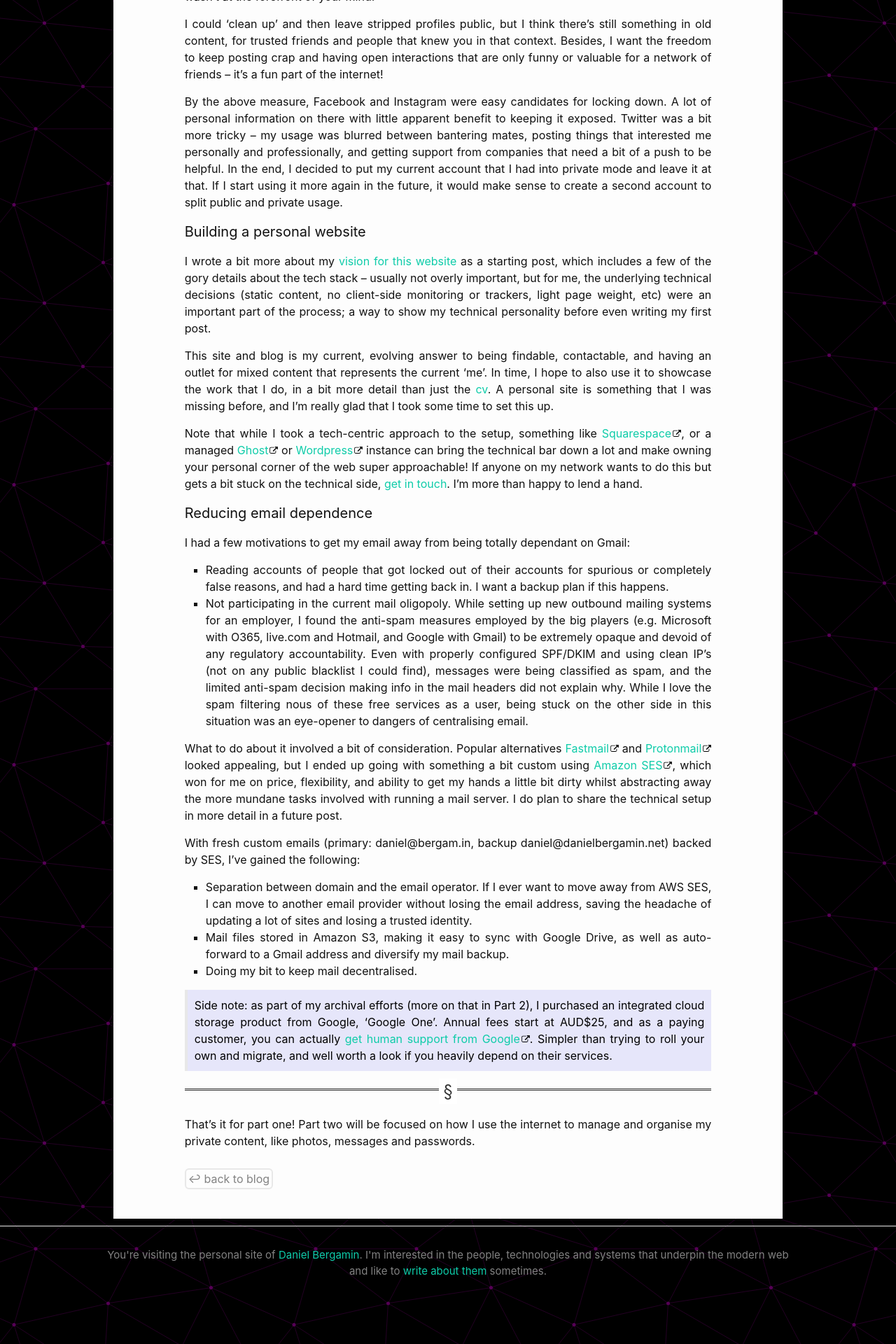
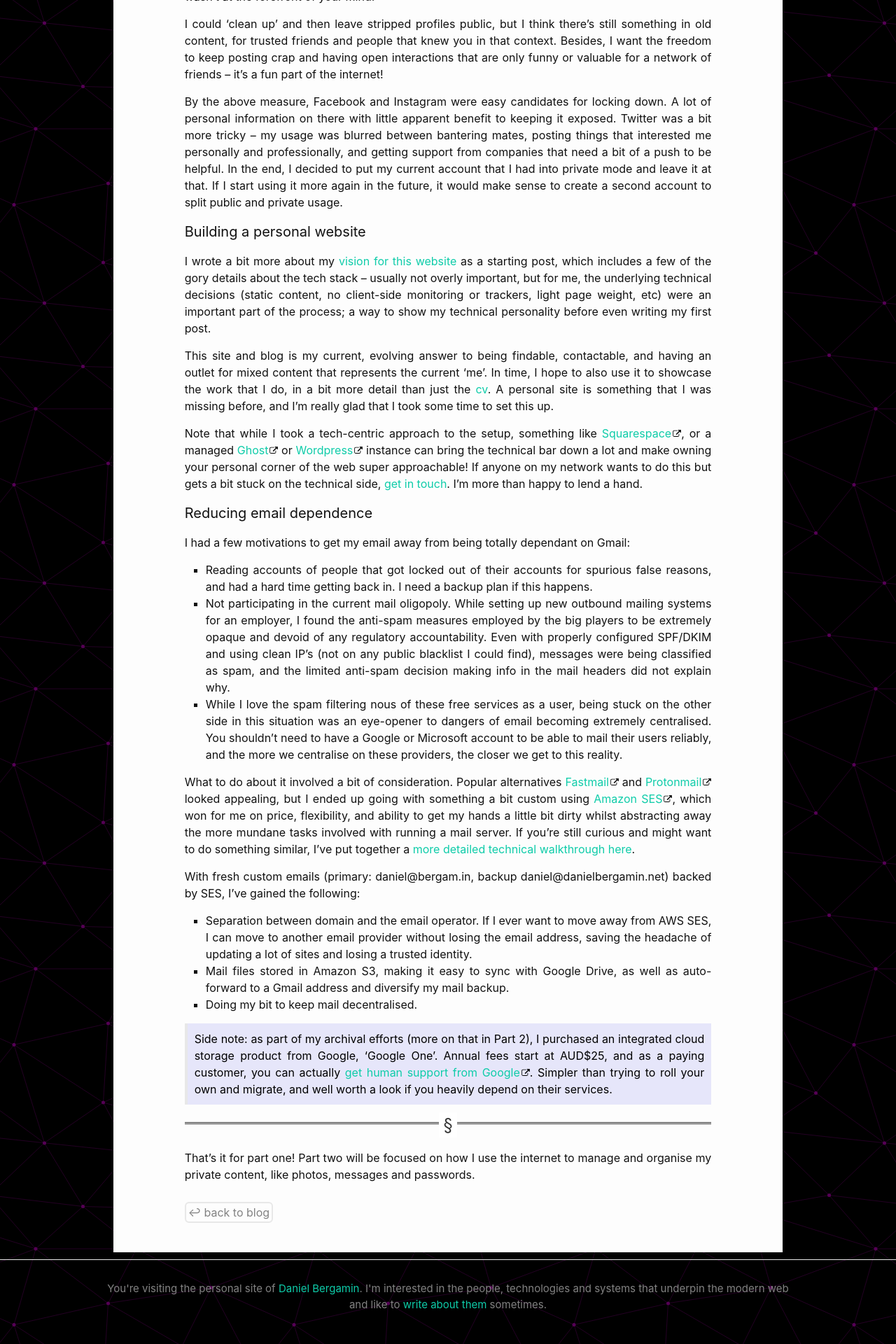
Before and after one commit to dbergamin/dbergamin-personal-site, a Jekyll site: the page built from site/_posts/2020-03-26-digital-footprints-part-1.markdown, in a window 1280 px wide. Shown: the part 2407-4327 px from the top of the page at 70% size. Built offline with Jekyll 4.4.1, drawn with Linux system fonts in a browser that asks for light colours.

Commit message:
New post: my email setup, part 1

```diff
--- a/site/_posts/2020-03-26-digital-footprints-part-1.markdown
+++ b/site/_posts/2020-03-26-digital-footprints-part-1.markdown
@@ -79,10 +80,11 @@ Note that while I took a tech-centric approach to the setup, something like [Squ
 #### Reducing email dependence
 
 I had a few motivations to get my email away from being totally dependant on Gmail:
-* Reading accounts of people that got locked out of their accounts for spurious or completely false reasons, and had a hard time getting back in. I want a backup plan if this happens.
-* Not participating in the current mail oligopoly. While setting up new outbound mailing systems for an employer, I found the anti-spam measures employed by the big players (e.g. Microsoft with O365, live.com and Hotmail, and Google with Gmail) to be extremely opaque and devoid of any regulatory accountability. Even with properly configured SPF/DKIM and using clean IP's (not on any public blacklist I could find), messages were being classified as spam, and the limited anti-spam decision making info in the mail headers did not explain why. While I love the spam filtering nous of these free services as a user, being stuck on the other side in this situation was an eye-opener to dangers of centralising email.
+* Reading accounts of people that got locked out of their accounts for spurious false reasons, and had a hard time getting back in. I need a backup plan if this happens.
+* Not participating in the current mail oligopoly. While setting up new outbound mailing systems for an employer, I found the anti-spam measures employed by the big players to be extremely opaque and devoid of any regulatory accountability. Even with properly configured SPF/DKIM and using clean IP's (not on any public blacklist I could find), messages were being classified as spam, and the limited anti-spam decision making info in the mail headers did not explain why.
+* While I love the spam filtering nous of these free services as a user, being stuck on the other side in this situation was an eye-opener to dangers of email becoming extremely centralised. You shouldn't need to have a Google or Microsoft account to be able to mail their users reliably, and the more we centralise on these providers, the closer we get to this reality.
 
-What to do about it involved a bit of consideration. Popular alternatives [Fastmail][fastmail] and [Protonmail][prontonmail] looked appealing, but I ended up going with something a bit custom using [Amazon SES][amazon-ses], which won for me on price, flexibility, and ability to get my hands a little bit dirty whilst abstracting away the more mundane tasks involved with running a mail server. I do plan to share the technical setup in more detail in a future post.
+What to do about it involved a bit of consideration. Popular alternatives [Fastmail][fastmail] and [Protonmail][prontonmail] looked appealing, but I ended up going with something a bit custom using [Amazon SES][amazon-ses], which won for me on price, flexibility, and ability to get my hands a little bit dirty whilst abstracting away the more mundane tasks involved with running a mail server. If you're still curious and might want to do something similar, I've put together a [more detailed technical walkthrough here]({% post_url 2020-04-10-my-email-setup-part-1 %}).
 
 With fresh custom emails (primary: daniel@bergam.in, backup daniel@danielbergamin.net) backed by SES, I've gained the following:
 * Separation between domain and the email operator. If I ever want to move away from AWS SES, I can move to another email provider without losing the email address, saving the headache of updating a lot of sites and losing a trusted identity.
--- a/site/_posts/2020-03-30-things-that-spark-joy-1.markdown
+++ b/site/_posts/2020-03-30-things-that-spark-joy-1.markdown
@@ -3,6 +3,7 @@ layout: post
 author: Daniel Bergamin
 title:  "Things that spark joy [1]"
 series: things-that-spark-joy
+part:   1
 date:   2020-03-30 16:22:55 +0100
 categories: personal
 ---
--- a/site/_sass/custom/_extensions.scss
+++ b/site/_sass/custom/_extensions.scss
@@ -28,3 +28,10 @@
     color: $grey-color;
   }
 }
+
+
+// Add a background to make my architecture SVGs 'pop' a bit
+.technical-diagram {
+  background: lightgoldenrodyellow;
+  padding: 3px;
+}
```
Also changed, not shown: other parts of site/_posts/2020-03-26-digital-footprints-part-1.markdown (+1 -0 lines), site/_posts/2020-04-10-my-email-setup-part-1.markdown (added, +116 -0 lines), site/assets/posts/email-setup/email_arch_diagram_phase_1.svg (added), site/assets/posts/email-setup/email_arch_diagram_phase_2.svg (added).
